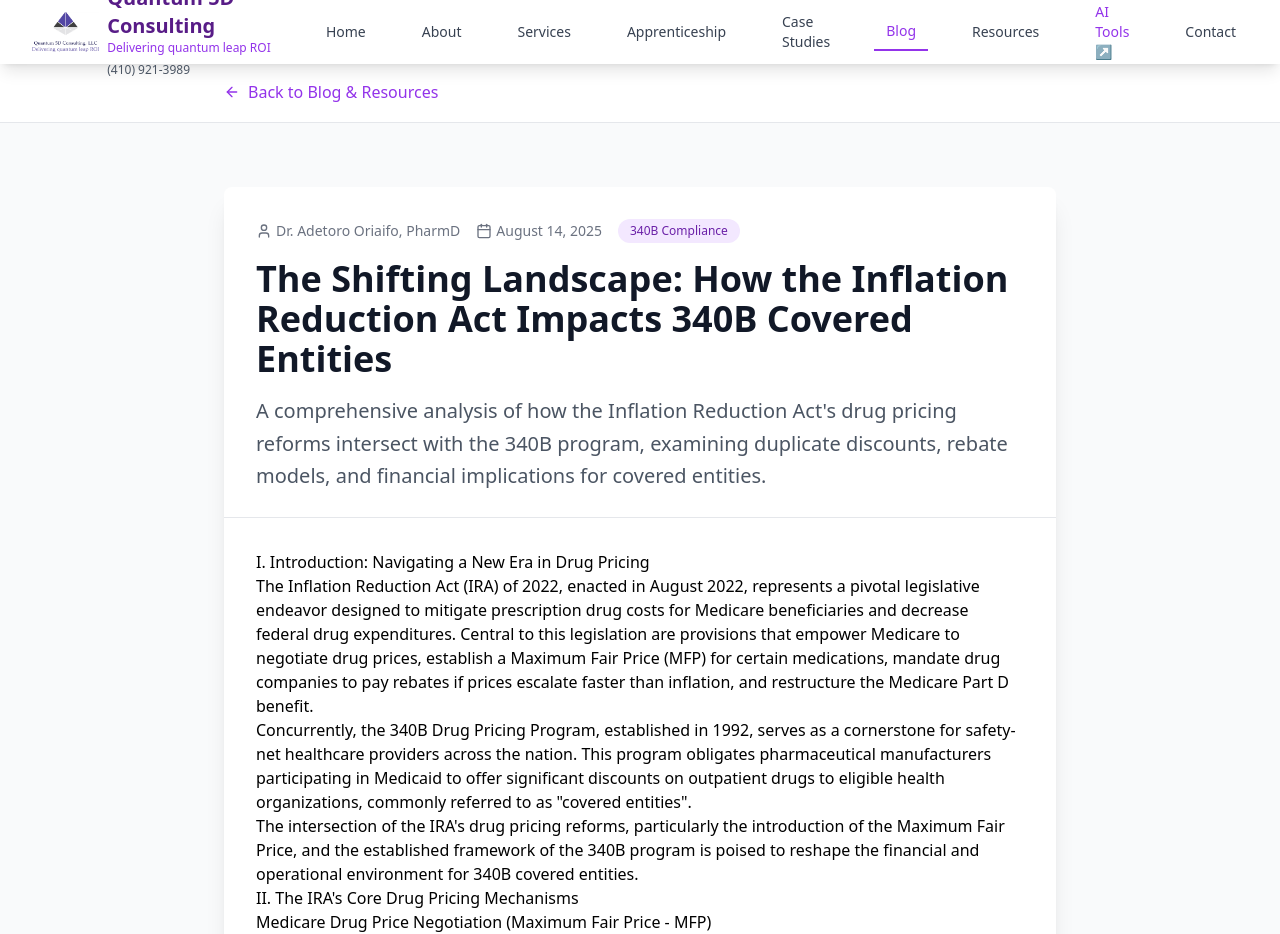
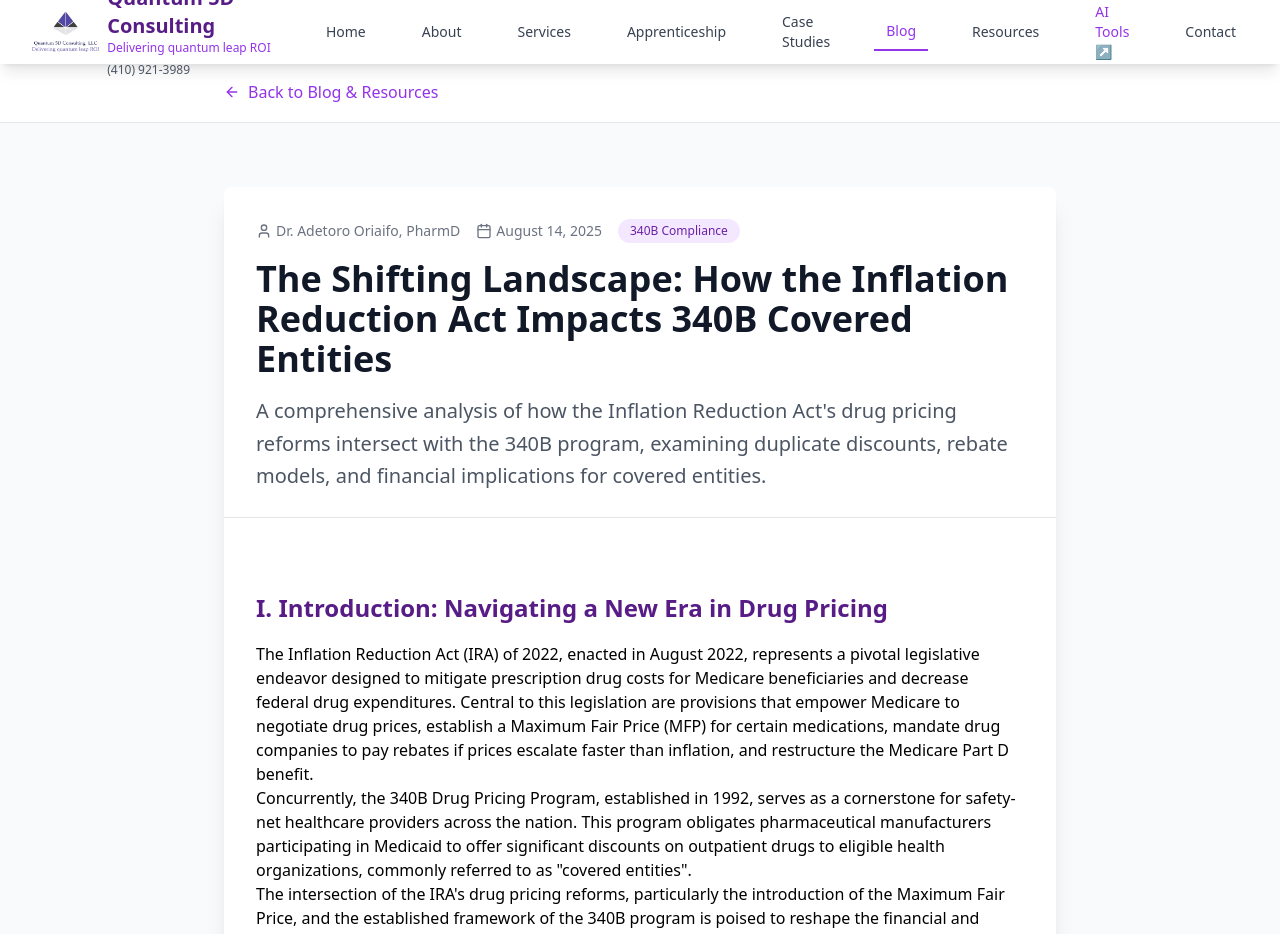
Before and after one commit to aadey002/quantum5d-website, a React (Vite) app: page /blog/ira-impact-340b-entities in a window 1280 px wide. Shown: the top 934 px of the page. Built offline with nearby package versions, Linux system fonts and the light colour scheme.

Commit message:
style: force purple bold blog headings via global CSS

```diff
--- a/src/index.css
+++ b/src/index.css
@@ -62,3 +62,20 @@ img {
 .fixed {
   position: fixed;
 }
+
+/* Blog post headings — purple bold */
+.prose h2 {
+  color: #581c87 !important;
+  font-weight: 700 !important;
+  font-size: 1.5rem !important;
+  margin-top: 2.5rem !important;
+  margin-bottom: 1rem !important;
+}
+
+.prose h3 {
+  color: #6b21a8 !important;
+  font-weight: 700 !important;
+  font-size: 1.25rem !important;
+  margin-top: 2rem !important;
+  margin-bottom: 0.75rem !important;
+}
```
